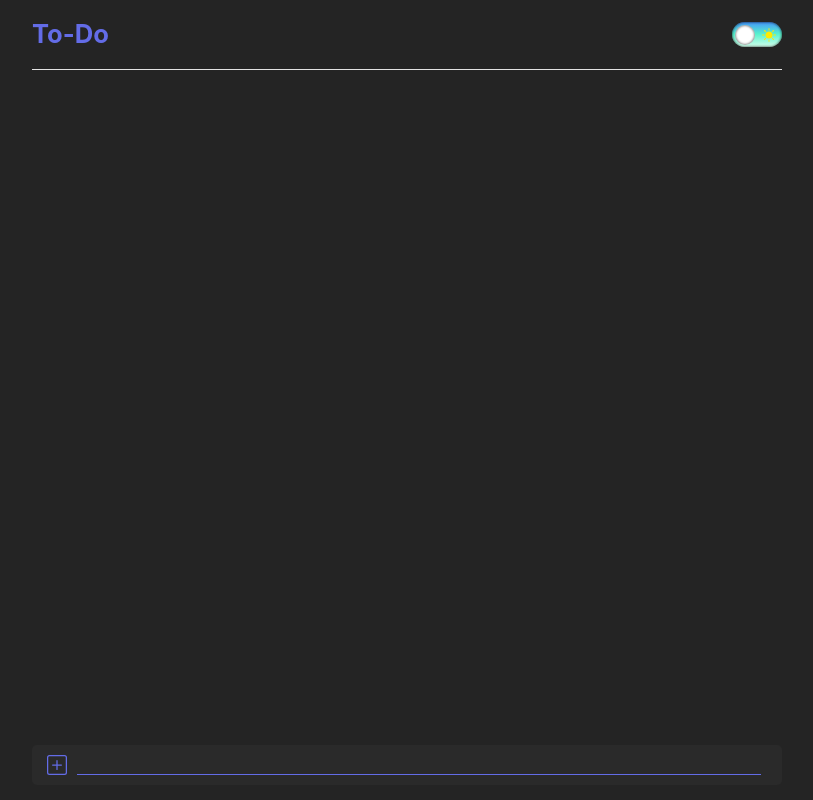
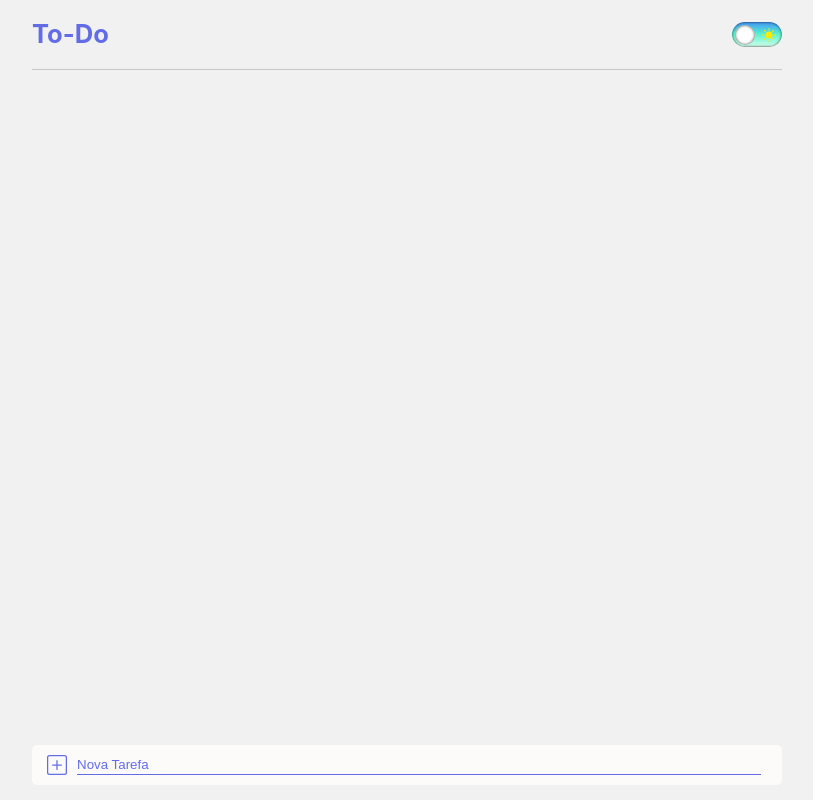
Before and after one commit to Netogt/To-Do-List, a React (Vite) app: page / in a window 1280 px wide. Shown: the whole page, without its empty margins (233-1046 px from the left). Built offline with nearby package versions, Linux system fonts and the light colour scheme.

Commit message:
criando o modo light

```diff
--- a/src/components/NewTask.tsx
+++ b/src/components/NewTask.tsx
@@ -34,7 +34,12 @@ export default function NewTask() {
                     <path d="M14 1a1 1 0 0 1 1 1v12a1 1 0 0 1-1 1H2a1 1 0 0 1-1-1V2a1 1 0 0 1 1-1zM2 0a2 2 0 0 0-2 2v12a2 2 0 0 0 2 2h12a2 2 0 0 0 2-2V2a2 2 0 0 0-2-2z" />
                     <path d="M8 4a.5.5 0 0 1 .5.5v3h3a.5.5 0 0 1 0 1h-3v3a.5.5 0 0 1-1 0v-3h-3a.5.5 0 0 1 0-1h3v-3A.5.5 0 0 1 8 4" />
                 </svg>
-                <input type="text" name="newTask" onKeyDown={(event: KeyboardEvent<HTMLInputElement>) => addNewTask(event)} />
+                <input
+                    type="text"
+                    name="newTask"
+                    placeholder="Nova Tarefa"
+                    onKeyDown={(event: KeyboardEvent<HTMLInputElement>) => addNewTask(event)}
+                />
             </div>
         </div>
     )
--- a/src/components/Task.tsx
+++ b/src/components/Task.tsx
@@ -36,7 +36,7 @@ export default function Task({ id, text, checked }: dataType) {
     return (
         <li>
             <span style={{ display: 'block' }} onClick={() => changeStatus()}>
-                {checked == false ? <UnCheck /> : <Check />}
+                {checked == false ? <UnChecked /> : <Checked />}
             </span>
             <div>
                 <p style={checked == true ? { textDecoration: "line-through" } : { textDecoration: "none" }}>
@@ -53,7 +53,7 @@ export default function Task({ id, text, checked }: dataType) {
     )
 }
 
-function UnCheck() {
+function UnChecked() {
     return (
         <svg xmlns="http://www.w3.org/2000/svg" fill="currentColor" viewBox="0 0 16 16">
             <path d="M14 1a1 1 0 0 1 1 1v12a1 1 0 0 1-1 1H2a1 1 0 0 1-1-1V2a1 1 0 0 1 1-1zM2 0a2 2 0 0 0-2 2v12a2 2 0 0 0 2 2h12a2 2 0 0 0 2-2V2a2 2 0 0 0-2-2z" />
@@ -61,9 +61,9 @@ function UnCheck() {
     )
 }
 
-function Check() {
+function Checked() {
     return (
-        <svg xmlns="http://www.w3.org/2000/svg" fill="currentColor" viewBox="0 0 16 16">
+        <svg className="svgChecked" xmlns="http://www.w3.org/2000/svg" fill="currentColor" viewBox="0 0 16 16">
             <path d="M2 0a2 2 0 0 0-2 2v12a2 2 0 0 0 2 2h12a2 2 0 0 0 2-2V2a2 2 0 0 0-2-2zm10.03 4.97a.75.75 0 0 1 .011 1.05l-3.992 4.99a.75.75 0 0 1-1.08.02L4.324 8.384a.75.75 0 1 1 1.06-1.06l2.094 2.093 3.473-4.425a.75.75 0 0 1 1.08-.022z" />
         </svg>
     )
--- a/src/css/App.css
+++ b/src/css/App.css
@@ -3,6 +3,7 @@
   margin: 0 auto;
   height: 100%;
   width: 100%;
+
 }
 
 * {
@@ -10,7 +11,10 @@
   padding: 0;
   box-sizing: border-box;
 }
-
+body{
+  background-color: var(--bgColor);
+  color: var(--textColor);
+}
 .container {
   margin: 0 auto;
   height: 100%;
@@ -26,10 +30,10 @@
   width: 100vw;
   display: flex;
   justify-content: center;
-  background-color: #242424;
+  background-color: var(--bgColor);
 
   div {
-    border-bottom: 1px solid;
+    border-bottom: 1px solid var(--borderColor);
     width: min(90%, 750px);
     display: flex;
     align-items: center;
@@ -38,7 +42,7 @@
 
   h1 {
     font-size: 1.6rem;
-    color: rgb(99, 108, 231);
+    color: var(--blueColor);
   }
 
   button {
@@ -141,7 +145,7 @@
       width: 100%;
       height: 50px;
       border-radius: 5px;
-      background-color: #2A2A2A;
+      background-color: var(--taskColor);
       margin: 5px 0;
       padding: 0 15px;
       display: flex;
@@ -149,7 +153,7 @@
       justify-content: space-between;
 
       &:hover {
-        background-color: #353535;
+        background-color: var(--bgColor);
       }
 
       div {
@@ -166,16 +170,18 @@
         width: 20px;
         border-radius: 2px;
         cursor: pointer;
-
         &:hover {
-          background-color: #363636
+          background-color: var(--taskColor)
         }
+      }
+      .svgChecked{
+        color: var(--blueColor);
       }
     }
   }
 
   hr {
-    border: 1px solid #292929;
+    border: 1px solid var(--borderColor);
   }
 }
 
@@ -183,7 +189,7 @@
   position: fixed;
   bottom: 0;
   left: 0;
-  background-color: #242424;
+  background-color: var(--bgColor);
   height: 70px;
   width: 100vw;
   display: flex;
@@ -193,7 +199,7 @@
   div {
     color: rgb(99, 108, 231);
     width: min(90%, 750px);
-    background-color: #2A2A2A;
+    background-color: var(--taskColor);
     height: 40px;
     border-radius: 5px;
     display: flex;
@@ -206,11 +212,13 @@
       background: none;
       height: 20px;
       border: none;
-      color: white;
-      border-bottom: 1px solid rgb(99, 108, 231);
+      border-bottom: 1px solid var(--blueColor);
 
       &:focus {
         outline: none;
+      }
+      &::placeholder{
+        color: var(--blueColor);
       }
     }
 
--- a/src/css/index.css
+++ b/src/css/index.css
@@ -2,6 +2,10 @@
   font-family: Inter, system-ui, Avenir, Helvetica, Arial, sans-serif;
   line-height: 1.5;
   font-weight: 400;
-  color: rgba(255, 255, 255, 0.87);
-  background-color: #242424;
+  /* color: rgba(255, 255, 255, 0.87); */
+  --bgColor: #F1F1F1;
+  --taskColor: #FDFBFA;
+  --borderColor : #c7c7c7;
+  --textColor: #191A1A;
+  --blueColor: rgb(99, 108, 231);
 }
```
